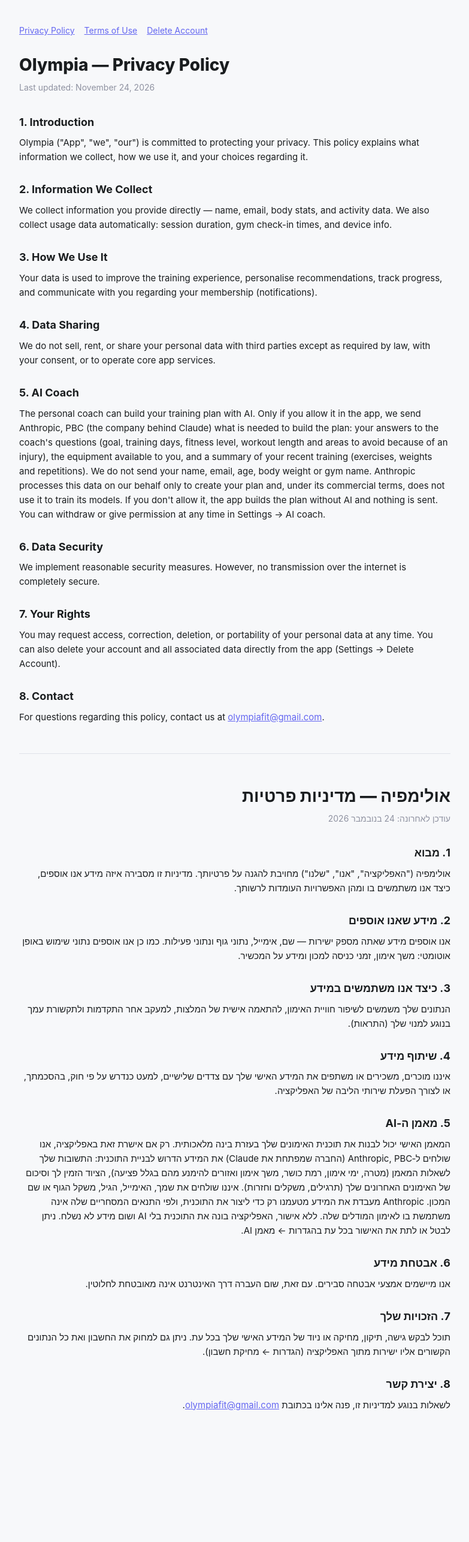
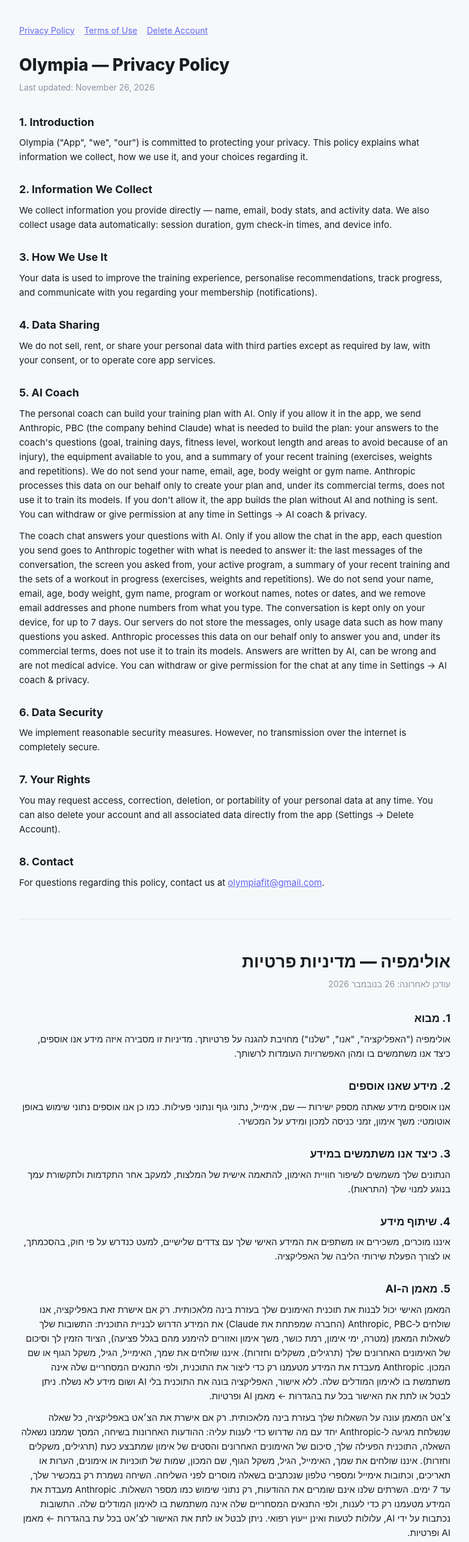
Before and after one commit to Olympia-il/legal, a plain HTML site: page privacy.html in a window 1280 px wide. Shown: the top 2571 px of the page at 60% size, without its empty margins (248-1031 px from the left). Before the commit the page ends 2447 px from the top, so only its background shows below. Drawn offline with Linux system fonts and the light colour scheme.

Commit message:
Privacy policy: add the AI coach chat to the AI Coach section
Same text as the in-app policy (Olympia-il/olympia-app#95, OLY-64).

Co-Authored-By: Claude Opus 5.5 <noreply@anthropic.com>

```diff
--- a/privacy.html
+++ b/privacy.html
@@ -26,7 +26,7 @@
 
   <section lang="en" dir="ltr">
     <h1>Olympia — Privacy Policy</h1>
-    <div class="sub">Last updated: November 24, 2026</div>
+    <div class="sub">Last updated: November 26, 2026</div>
 
     <h2>1. Introduction</h2>
     <p>Olympia ("App", "we", "our") is committed to protecting your privacy. This policy explains what information we collect, how we use it, and your choices regarding it.</p>
@@ -41,7 +41,8 @@
     <p>We do not sell, rent, or share your personal data with third parties except as required by law, with your consent, or to operate core app services.</p>
 
     <h2>5. AI Coach</h2>
-    <p>The personal coach can build your training plan with AI. Only if you allow it in the app, we send Anthropic, PBC (the company behind Claude) what is needed to build the plan: your answers to the coach's questions (goal, training days, fitness level, workout length and areas to avoid because of an injury), the equipment available to you, and a summary of your recent training (exercises, weights and repetitions). We do not send your name, email, age, body weight or gym name. Anthropic processes this data on our behalf only to create your plan and, under its commercial terms, does not use it to train its models. If you don't allow it, the app builds the plan without AI and nothing is sent. You can withdraw or give permission at any time in Settings → AI coach.</p>
+    <p>The personal coach can build your training plan with AI. Only if you allow it in the app, we send Anthropic, PBC (the company behind Claude) what is needed to build the plan: your answers to the coach's questions (goal, training days, fitness level, workout length and areas to avoid because of an injury), the equipment available to you, and a summary of your recent training (exercises, weights and repetitions). We do not send your name, email, age, body weight or gym name. Anthropic processes this data on our behalf only to create your plan and, under its commercial terms, does not use it to train its models. If you don't allow it, the app builds the plan without AI and nothing is sent. You can withdraw or give permission at any time in Settings → AI coach &amp; privacy.</p>
+    <p>The coach chat answers your questions with AI. Only if you allow the chat in the app, each question you send goes to Anthropic together with what is needed to answer it: the last messages of the conversation, the screen you asked from, your active program, a summary of your recent training and the sets of a workout in progress (exercises, weights and repetitions). We do not send your name, email, age, body weight, gym name, program or workout names, notes or dates, and we remove email addresses and phone numbers from what you type. The conversation is kept only on your device, for up to 7 days. Our servers do not store the messages, only usage data such as how many questions you asked. Anthropic processes this data on our behalf only to answer you and, under its commercial terms, does not use it to train its models. Answers are written by AI, can be wrong and are not medical advice. You can withdraw or give permission for the chat at any time in Settings → AI coach &amp; privacy.</p>
 
     <h2>6. Data Security</h2>
     <p>We implement reasonable security measures. However, no transmission over the internet is completely secure.</p>
@@ -57,7 +58,7 @@
 
   <section lang="he" dir="rtl">
     <h1>אולימפיה — מדיניות פרטיות</h1>
-    <div class="sub">עודכן לאחרונה: 24 בנובמבר 2026</div>
+    <div class="sub">עודכן לאחרונה: 26 בנובמבר 2026</div>
 
     <h2>1. מבוא</h2>
     <p>אולימפיה ("האפליקציה", "אנו", "שלנו") מחויבת להגנה על פרטיותך. מדיניות זו מסבירה איזה מידע אנו אוספים, כיצד אנו משתמשים בו ומהן האפשרויות העומדות לרשותך.</p>
@@ -72,7 +73,8 @@
     <p>איננו מוכרים, משכירים או משתפים את המידע האישי שלך עם צדדים שלישיים, למעט כנדרש על פי חוק, בהסכמתך, או לצורך הפעלת שירותי הליבה של האפליקציה.</p>
 
     <h2>5. מאמן ה‑AI</h2>
-    <p>המאמן האישי יכול לבנות את תוכנית האימונים שלך בעזרת בינה מלאכותית. רק אם אישרת זאת באפליקציה, אנו שולחים ל‑Anthropic, PBC (החברה שמפתחת את Claude) את המידע הדרוש לבניית התוכנית: התשובות שלך לשאלות המאמן (מטרה, ימי אימון, רמת כושר, משך אימון ואזורים להימנע מהם בגלל פציעה), הציוד הזמין לך וסיכום של האימונים האחרונים שלך (תרגילים, משקלים וחזרות). איננו שולחים את שמך, האימייל, הגיל, משקל הגוף או שם המכון. Anthropic מעבדת את המידע מטעמנו רק כדי ליצור את התוכנית, ולפי התנאים המסחריים שלה אינה משתמשת בו לאימון המודלים שלה. ללא אישור, האפליקציה בונה את התוכנית בלי AI ושום מידע לא נשלח. ניתן לבטל או לתת את האישור בכל עת בהגדרות ← מאמן AI.</p>
+    <p>המאמן האישי יכול לבנות את תוכנית האימונים שלך בעזרת בינה מלאכותית. רק אם אישרת זאת באפליקציה, אנו שולחים ל‑Anthropic, PBC (החברה שמפתחת את Claude) את המידע הדרוש לבניית התוכנית: התשובות שלך לשאלות המאמן (מטרה, ימי אימון, רמת כושר, משך אימון ואזורים להימנע מהם בגלל פציעה), הציוד הזמין לך וסיכום של האימונים האחרונים שלך (תרגילים, משקלים וחזרות). איננו שולחים את שמך, האימייל, הגיל, משקל הגוף או שם המכון. Anthropic מעבדת את המידע מטעמנו רק כדי ליצור את התוכנית, ולפי התנאים המסחריים שלה אינה משתמשת בו לאימון המודלים שלה. ללא אישור, האפליקציה בונה את התוכנית בלי AI ושום מידע לא נשלח. ניתן לבטל או לתת את האישור בכל עת בהגדרות ← מאמן AI ופרטיות.</p>
+    <p>צ׳אט המאמן עונה על השאלות שלך בעזרת בינה מלאכותית. רק אם אישרת את הצ׳אט באפליקציה, כל שאלה שנשלחת מגיעה ל‑Anthropic יחד עם מה שדרוש כדי לענות עליה: ההודעות האחרונות בשיחה, המסך שממנו נשאלה השאלה, התוכנית הפעילה שלך, סיכום של האימונים האחרונים והסטים של אימון שמתבצע כעת (תרגילים, משקלים וחזרות). איננו שולחים את שמך, האימייל, הגיל, משקל הגוף, שם המכון, שמות של תוכניות או אימונים, הערות או תאריכים, וכתובות אימייל ומספרי טלפון שנכתבים בשאלה מוסרים לפני השליחה. השיחה נשמרת רק במכשיר שלך, עד 7 ימים. השרתים שלנו אינם שומרים את ההודעות, רק נתוני שימוש כמו מספר השאלות. Anthropic מעבדת את המידע מטעמנו רק כדי לענות, ולפי התנאים המסחריים שלה אינה משתמשת בו לאימון המודלים שלה. התשובות נכתבות על ידי AI, עלולות לטעות ואינן ייעוץ רפואי. ניתן לבטל או לתת את האישור לצ׳אט בכל עת בהגדרות ← מאמן AI ופרטיות.</p>
 
     <h2>6. אבטחת מידע</h2>
     <p>אנו מיישמים אמצעי אבטחה סבירים. עם זאת, שום העברה דרך האינטרנט אינה מאובטחת לחלוטין.</p>
```
